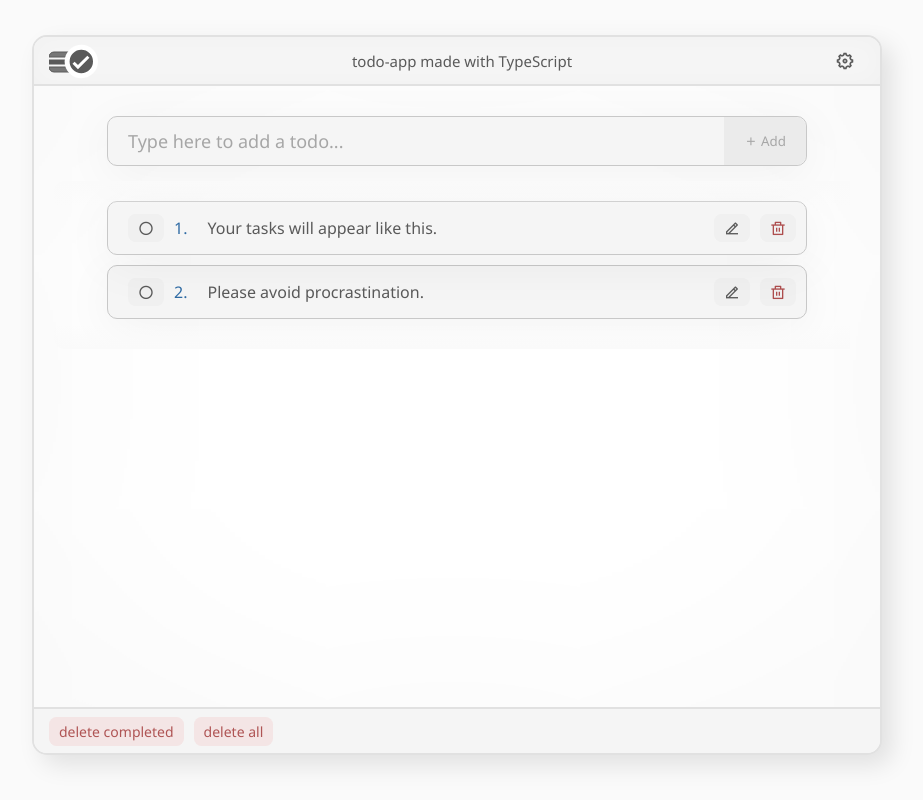
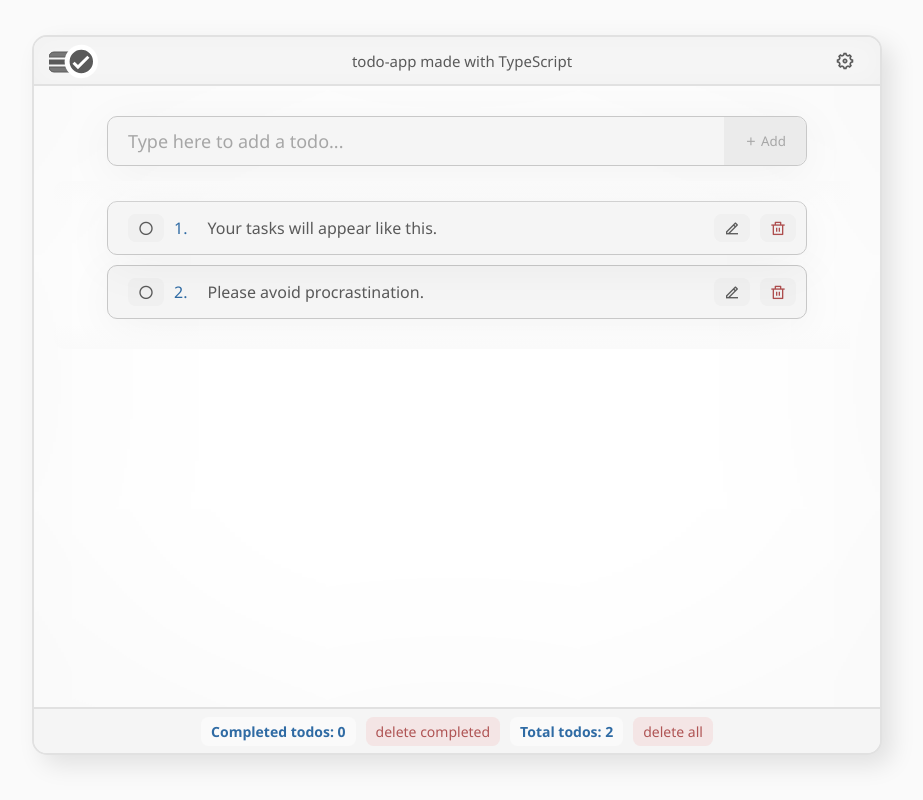
Before and after one commit to maasir554/todo-ts, a website built with Vite: page index.html in a window 1280 px wide. Shown: the whole page, without its empty margins (183-1106 px from the left). Built offline with nearby package versions, Linux system fonts and the light colour scheme.

Commit message:
made footer more descriptive with chips displaying information
the total number of todos and the number of checked todos will be
displayed in the footer.

```diff
--- a/src/components/Container.ts
+++ b/src/components/Container.ts
@@ -1,7 +1,7 @@
 import { logo } from "../assets/logo"
 
 import { HyperInstance } from "../Hyper/Hyper"
-import { deleteAllButton, deleteSelectedButton } from "./buttons/"
+import { DoneTodosCount, TotalNumberOfTodos, deleteAllButton, deleteSelectedButton } from "./buttons/"
 
 import { Settings } from "./Settings"
 
@@ -95,9 +95,12 @@ const Container = ( props = containerProps ) => {
 
     const footer = document.createElement('footer')
 
+    footer.appendChild(DoneTodosCount().html)
     footer.appendChild(deleteSelectedButton())
+    footer.appendChild(TotalNumberOfTodos().html)
+    footer.appendChild(deleteAllButton())
 
-    footer.appendChild(deleteAllButton())
+
 
     // append footer to Container
 
--- a/src/components/TodoItem.ts
+++ b/src/components/TodoItem.ts
@@ -27,7 +27,7 @@ const TodoItem = (props: {idx:number, todoText: string, todoId: string}, animate
 
         }
         else{
-            textBox.style.textDecoration = 'none'
+            displayText.style.textDecoration = 'none'
             indexDisplay.style.textDecoration = 'none'
             // encl.style.backgroundColor = ''
             encl.classList.remove('todo-item-done')
--- a/src/components/buttons/buttons.css
+++ b/src/components/buttons/buttons.css
@@ -1,5 +1,7 @@
 :root{
+    --danger-font-color : rgb(175, 84, 84);
     --danger-bg: rgb(244, 229, 229);
+    --danger-hover-bg: rgb(226, 213, 213);
 }
 
 .footerBtn{
@@ -8,14 +10,14 @@
     font-weight: 500;
     font-size: 14px;
     border: none;
-    color: rgb(175, 84, 84);
+    color: var(--danger-font-color);
     border-radius: 7.5px;
     cursor: pointer;
     display: flex;
     align-items: center;
     justify-content: center;
     &:hover{
-        background-color: rgb(226, 213, 213);
+        background-color: var(--danger-hover-bg);
     }
     &:active{
         opacity: 0.8;
@@ -24,3 +26,10 @@
         outline: 2px solid var(--theme-color);
     }
 }
+
+.chip{
+    background-color: var(--primary-bg);
+    padding: 5px 10px;
+    border-radius: 7.5px;
+    color: var(--theme-color)
+}
--- /dev/null
+++ b/src/components/buttons/chips.ts
@@ -0,0 +1,25 @@
+import { getTodos } from "../../global";
+
+
+const TotalTodosChip = document.createElement('span')
+
+const TotalNumberOfTodos = () => {
+    const todosCount = getTodos().length;
+    TotalTodosChip.className = "chip";
+    TotalTodosChip.textContent = `Total todos: ${todosCount}`
+    return {html: TotalTodosChip, updateTotalTodoChipCount: (n: number) => TotalTodosChip.textContent = `Total todos: ${n}` };
+}
+
+const DoneTodosChip = document.createElement('span')
+
+const DoneTodosCount = () => {
+    const CompletedTodosCount = getTodos().filter(todo => todo.checked===true).length;
+
+    DoneTodosChip.className = "chip";
+
+    DoneTodosChip.textContent = `Completed todos: ${CompletedTodosCount}`
+
+    return {html: DoneTodosChip, updateDoneTodoChipCount: (n: number) => DoneTodosChip.textContent = `Completed todos: ${n}` };
+}
+
+export {TotalNumberOfTodos, DoneTodosCount}
--- a/src/components/buttons/index.ts
+++ b/src/components/buttons/index.ts
@@ -1,3 +1,5 @@
 import './buttons.css'
 
 export {deleteSelectedButton, deleteAllButton} from  "./deleteButtons"
+
+export {TotalNumberOfTodos, DoneTodosCount} from "./chips"
--- a/src/components/themes.ts
+++ b/src/components/themes.ts
@@ -34,6 +34,11 @@ const AllThemes = {
             "--scrollbar-thumb-hov-bg": "rgb(200,200,200)",
 
             "--indicator-bg":"white",
+
+            "--danger-font-color" : "rgb(175, 84, 84)",
+            "--danger-bg": "rgb(244, 229, 229)",
+            "--danger-hover-bg": "rgb(226, 213, 213)",
+
         },
 
         "dark":{
@@ -69,6 +74,10 @@ const AllThemes = {
             '--scrollbar-thumb-hov-bg': 'rgb(62 62 62)',
 
             "--indicator-bg":"rgb(36,36,36)",
+
+            "--danger-font-color" : "rgb(202 106 106)",
+            "--danger-bg": "rgb(69 59 59)",
+            "--danger-hover-bg": "rgb(93 76 76)",
 
         }
     }
--- a/src/global.ts
+++ b/src/global.ts
@@ -1,4 +1,5 @@
 import { CreateTodoItem } from "./components"
+import { DoneTodosCount, TotalNumberOfTodos } from "./components/buttons"
 
 let todos:{id:string, text:string, dateCreated: Date, checked:boolean}[] = [
     {id: 's43fr', text:"Your tasks will appear like this.", dateCreated:new Date(), checked: false},
@@ -22,6 +23,11 @@ const addTodo = ( todoObject: {id: string, text: string, dateCreated: Date, chec
     todos.push(todoObject)
 
     pushTodosToLocalStorage()
+
+    // some values which depends on todos object can be updated here:
+
+    TotalNumberOfTodos().updateTotalTodoChipCount(todos.length)
+
 }
 
 const getIndexOfTodo = (id: string) => {
@@ -48,6 +54,10 @@ const toggleCheckTodoById = (id:string) => {
     const todo = getTodoById(id);
     todo.checked = todo.checked ? false: true;
     pushTodosToLocalStorage()
+
+    // dependent values update
+
+    DoneTodosCount().updateDoneTodoChipCount(todos.filter(todo => todo.checked===true).length)
 }
 
 /**
@@ -59,6 +69,10 @@ const removeTodo =  (id: string) => {
     todos.splice(index_of_object_to_remove, 1)
 
     pushTodosToLocalStorage()
+
+    // dependent values update :
+    TotalNumberOfTodos().updateTotalTodoChipCount(todos.length)
+    DoneTodosCount().updateDoneTodoChipCount(todos.filter(todo => todo.checked===true).length)
 }
 
 /**
--- a/src/index.css
+++ b/src/index.css
@@ -122,8 +122,9 @@
         border-top: 2px solid var(--normal-border-color);
         padding: 7.5px 15px;
         display: flex;
+        flex-wrap: wrap;
         align-items: center;
-        justify-content: flex-start;
+        justify-content: center;
         font-size: 14px;
         color: var(--normal-font-color);
         font-weight: 600;
```
